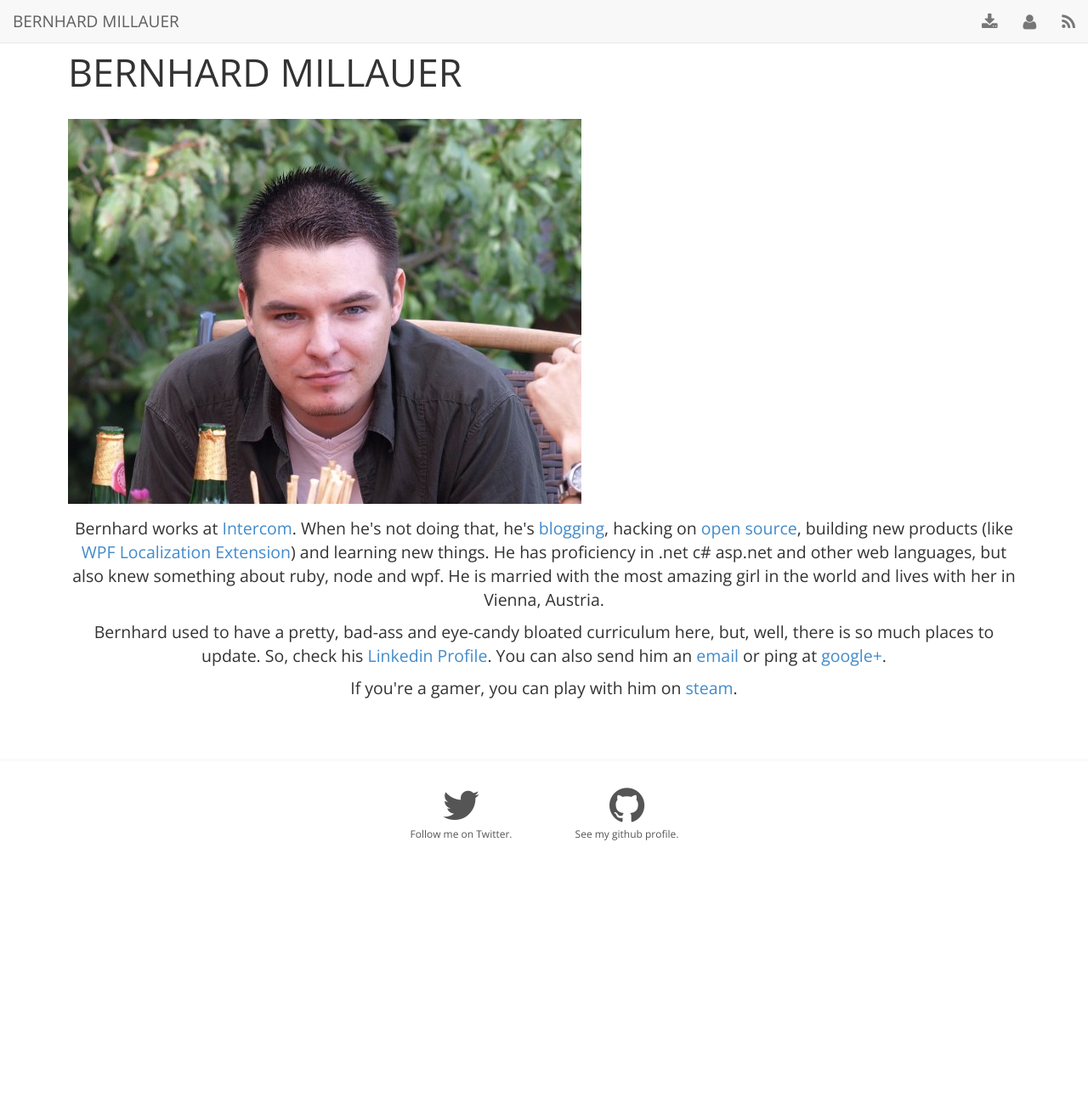
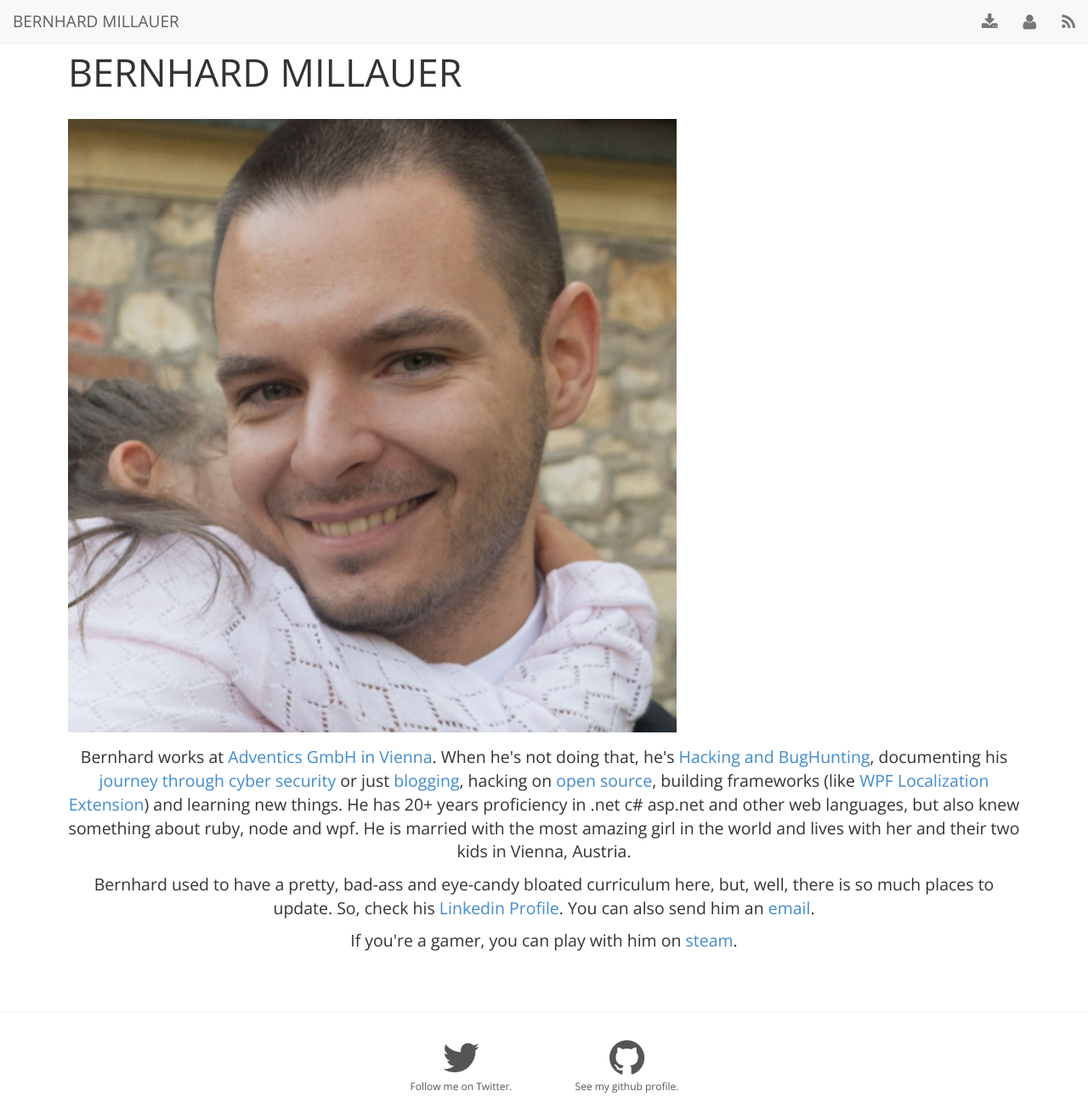
Before and after one commit to SeriousM/seriousm.github.io, a Jekyll site: the page built from about/index.html, in a window 1280 px wide and 1317 px high. Shown: the whole window at 85% size. Built offline with Jekyll 4.4.1, drawn with Linux system fonts in a browser that asks for light colours; nearby versions of some CDN libraries.

Commit message:
update about page

```diff
--- a/about/index.html
+++ b/about/index.html
@@ -10,20 +10,21 @@ title: "About Bernhard Millauer"
     class="noclip" style="margin-bottom: 15px; max-width: 100%; max-height: none;" />
 
   <p>
-    Bernhard works at <a href="http://intercom.at/">Intercom</a>.
-    When he's not doing that, he's <a href="https://root-project.org">blogging</a>,
+    Bernhard works at <a href="http://adventics.de/">Adventics GmbH in Vienna</a>.
+    When he's not doing that, he's <a href="https://twitter.com/seriousm_bbh">Hacking and BugHunting</a>,
+    documenting his <a href="https://hackernfo.com/">journey through cyber security</a> or just <a href="https://root-project.org">blogging</a>,
     hacking on <a href="https://github.com/seriousm">open source</a>,
-    building new products (like <a href="https://github.com/SeriousM/WPFLocalizationExtension">WPF Localization Extension</a>)
-    and learning new things. He has proficiency in .net c# asp.net and other web languages,
+    building frameworks (like <a href="https://github.com/SeriousM/WPFLocalizationExtension">WPF Localization Extension</a>)
+    and learning new things. He has 20+ years proficiency in .net c# asp.net and other web languages,
     but also knew something about ruby, node and wpf. He is married with the most
-    amazing girl in the world and lives with her in Vienna, Austria.
+    amazing girl in the world and lives with her and their two kids in Vienna, Austria.
   </p>
 
   <p>
     Bernhard used to have a pretty, bad-ass and eye-candy bloated curriculum here,
     but, well, there is so much places to update. So, check his
     <a href="http://www.linkedin.com/pub/bernhard-millauer/36/84/975">Linkedin Profile</a>.
-    You can also send him an <a href="mailto:&#98;&#101;&#114;&#110;&#104;&#97;&#114;&#100;&#46;&#109;&#105;&#108;&#108;&#97;&#117;&#101;&#114;&#64;&#103;&#109;&#97;&#105;&#108;&#46;&#99;&#111;&#109;">email</a> or ping at <a href="https://plus.google.com/+BernhardMillauer">google+</a>.
+    You can also send him an <a href="mailto:&#98;&#101;&#114;&#110;&#104;&#97;&#114;&#100;&#46;&#109;&#105;&#108;&#108;&#97;&#117;&#101;&#114;&#64;&#103;&#109;&#97;&#105;&#108;&#46;&#99;&#111;&#109;">email</a>.
   </p>
 
   <p>
```
Also changed, not shown: images/bernhard-millauer.jpg.
